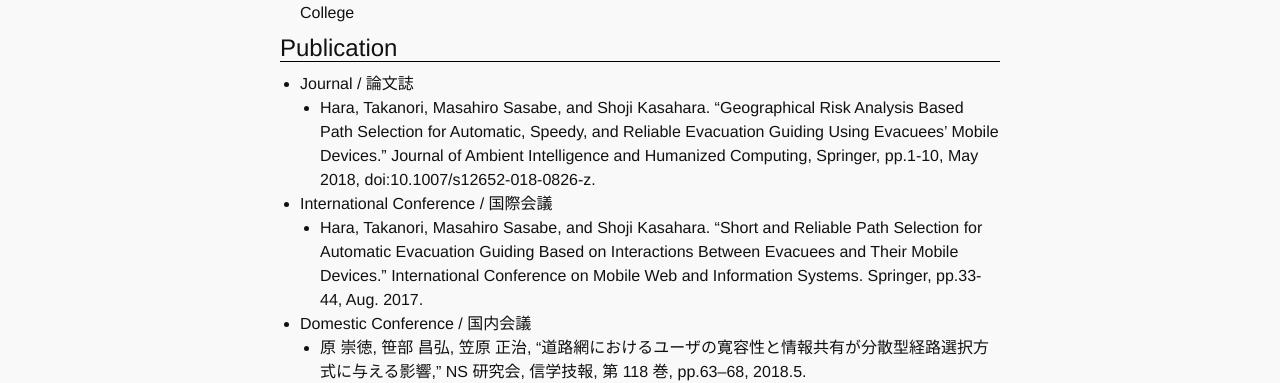
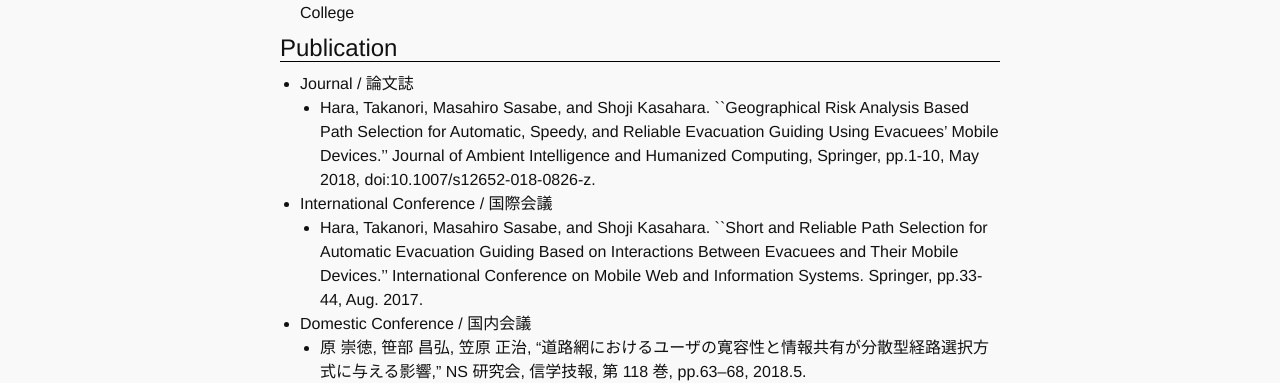
Before and after one commit to oakeshott/oakeshott.github.io, a Jekyll site: the page built from index.md, in a window 1280 px wide and 900 px high. Shown: the part 358-741 px from the top of the window. Built offline with Jekyll 4.4.1, drawn with Linux system fonts in a browser that asks for light colours; Markdown is read by kramdown in place of the engine named in the settings.

Commit message:
Commit at 2018-06-01 18:55:16

```diff
--- a/index.md
+++ b/index.md
@@ -17,10 +17,10 @@
 ## Publication
 
 * Journal / 論文誌
-  1. Hara, Takanori, Masahiro Sasabe, and Shoji Kasahara. "Geographical Risk Analysis Based Path Selection for Automatic, Speedy, and Reliable Evacuation Guiding Using Evacuees’ Mobile Devices." Journal of Ambient Intelligence and Humanized Computing, Springer, pp.1-10, May 2018, doi:10.1007/s12652-018-0826-z.
+  1. Hara, Takanori, Masahiro Sasabe, and Shoji Kasahara. ``Geographical Risk Analysis Based Path Selection for Automatic, Speedy, and Reliable Evacuation Guiding Using Evacuees’ Mobile Devices.'' Journal of Ambient Intelligence and Humanized Computing, Springer, pp.1-10, May 2018, doi:10.1007/s12652-018-0826-z.
 
 * International Conference / 国際会議
-  1. Hara, Takanori, Masahiro Sasabe, and Shoji Kasahara. "Short and Reliable Path Selection for Automatic Evacuation Guiding Based on Interactions Between Evacuees and Their Mobile Devices." International Conference on Mobile Web and Information Systems. Springer, pp.33-44, Aug. 2017.
+  1. Hara, Takanori, Masahiro Sasabe, and Shoji Kasahara. ``Short and Reliable Path Selection for Automatic Evacuation Guiding Based on Interactions Between Evacuees and Their Mobile Devices.'' International Conference on Mobile Web and Information Systems. Springer, pp.33-44, Aug. 2017.
 
 * Domestic Conference / 国内会議
   1. 原 崇徳, 笹部 昌弘, 笠原 正治, “道路網におけるユーザの寛容性と情報共有が分散型経路選択方式に与える影響,” NS 研究会, 信学技報, 第 118 巻, pp.63–68, 2018.5.
```
Also changed, not shown: 1 other file.
